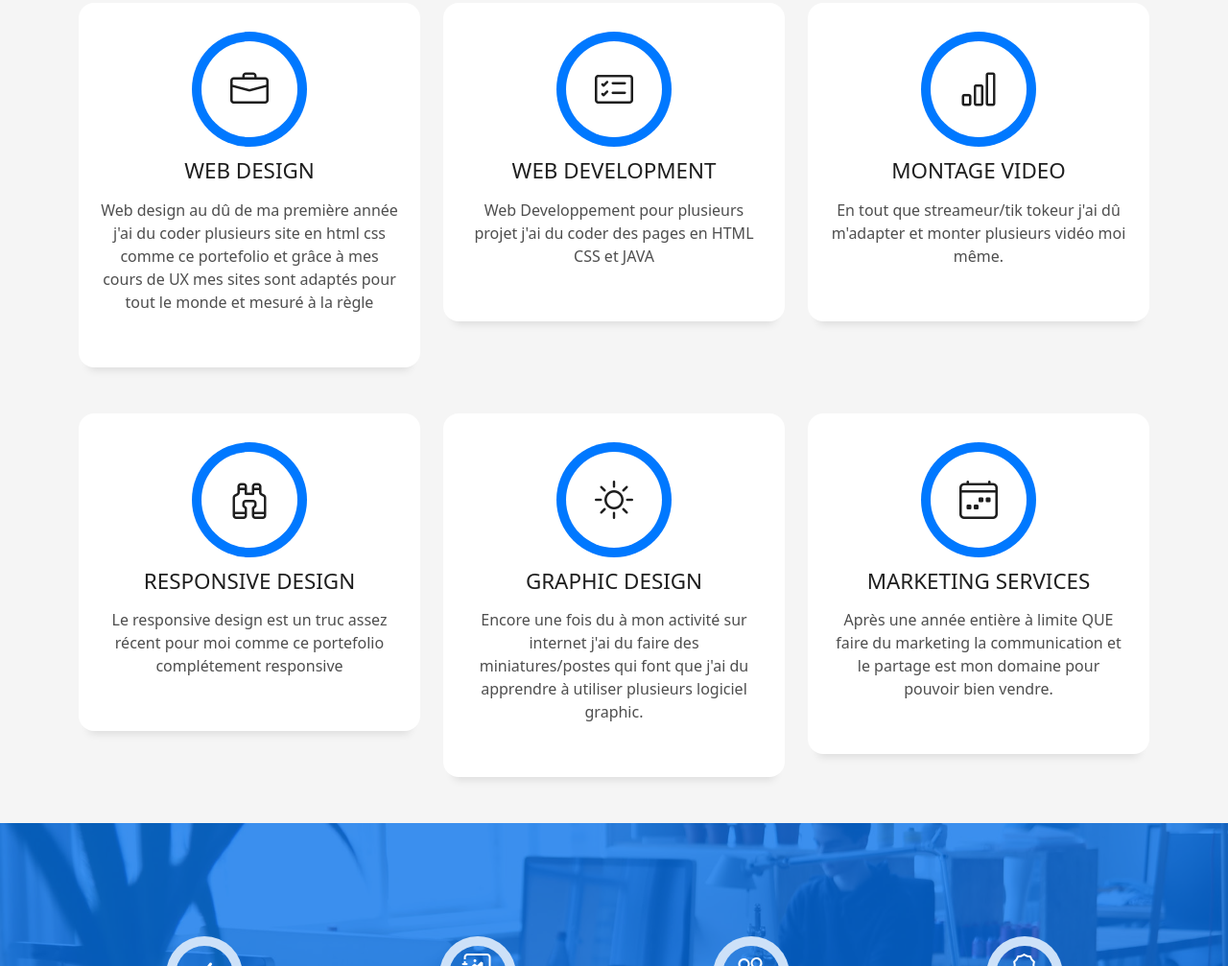
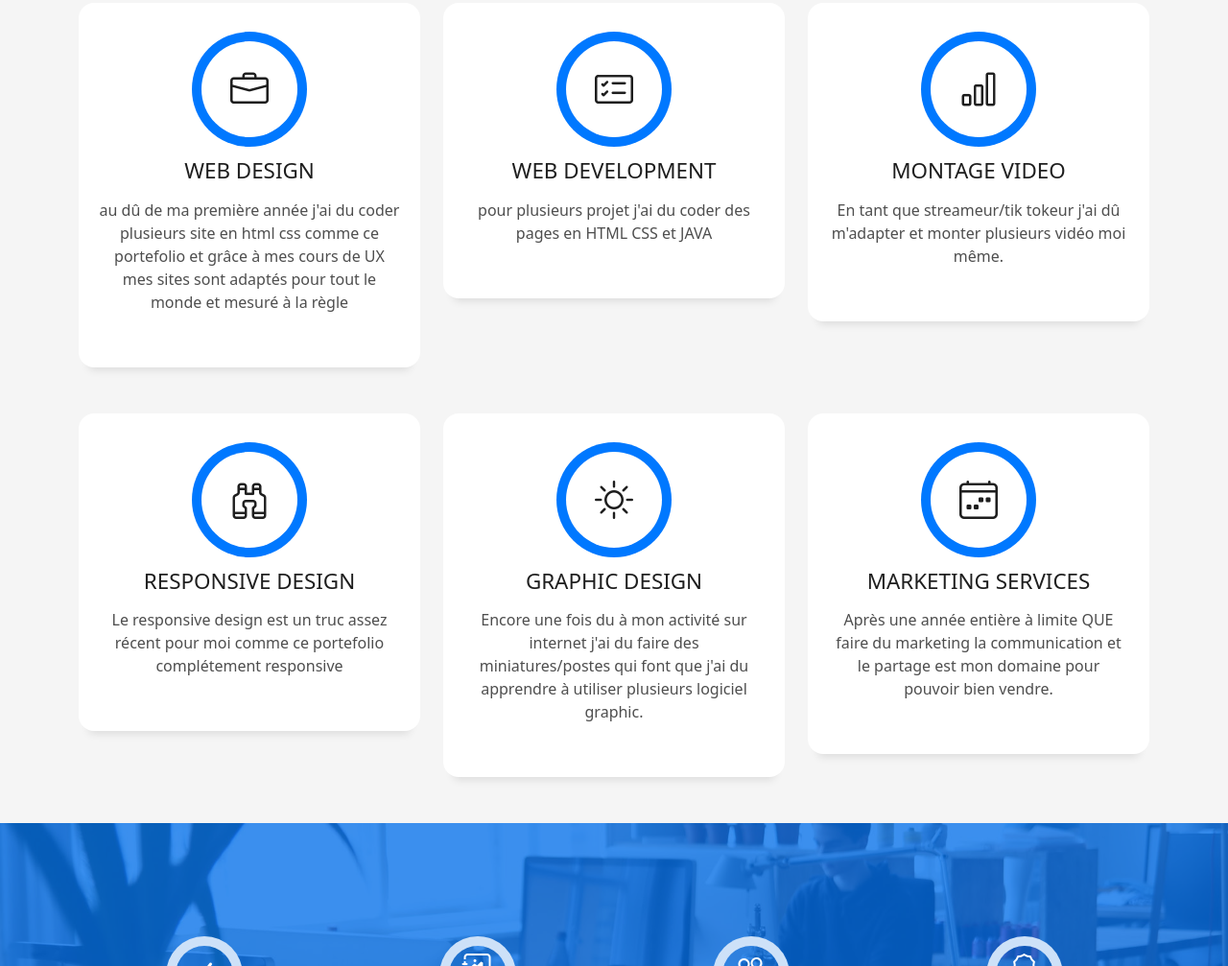
Before and after one commit to LilKatero/LilKatero.github.io, a plain HTML site: page index.html in a window 1280 px wide. Shown: the part 2104-3111 px from the top of the page at 96% size. Drawn offline with Linux system fonts and the light colour scheme.

Commit message:
Update index.html

```diff
--- a/index.html
+++ b/index.html
@@ -156,7 +156,7 @@ En dehors de mon travail, je suis un fervent défenseur de l'esport féminin. Je
               <div class="service-content">
                 <h2 class="s-title">Web Design</h2>
                 <p class="s-description text-center">
-                  Web design au dû de ma première année j'ai du coder plusieurs site en html css comme ce portefolio et grâce à mes cours de UX mes sites sont adaptés pour tout le monde et mesuré à la règle
+                  au dû de ma première année j'ai du coder plusieurs site en html css comme ce portefolio et grâce à mes cours de UX mes sites sont adaptés pour tout le monde et mesuré à la règle
                 </p>
               </div>
             </div>
@@ -169,7 +169,7 @@ En dehors de mon travail, je suis un fervent défenseur de l'esport féminin. Je
               <div class="service-content">
                 <h2 class="s-title">Web Development</h2>
                 <p class="s-description text-center">
-                  Web Developpement pour plusieurs projet j'ai du coder des pages en HTML CSS et JAVA
+                   pour plusieurs projet j'ai du coder des pages en HTML CSS et JAVA
                 </p>
               </div>
             </div>
@@ -182,7 +182,7 @@ En dehors de mon travail, je suis un fervent défenseur de l'esport féminin. Je
               <div class="service-content">
                 <h2 class="s-title">Montage Video</h2>
                 <p class="s-description text-center">
-                  En tout que streameur/tik tokeur j'ai dû m'adapter et monter plusieurs vidéo moi même.
+                  En tant que streameur/tik tokeur j'ai dû m'adapter et monter plusieurs vidéo moi même.
                 </p>
               </div>
             </div>
```
